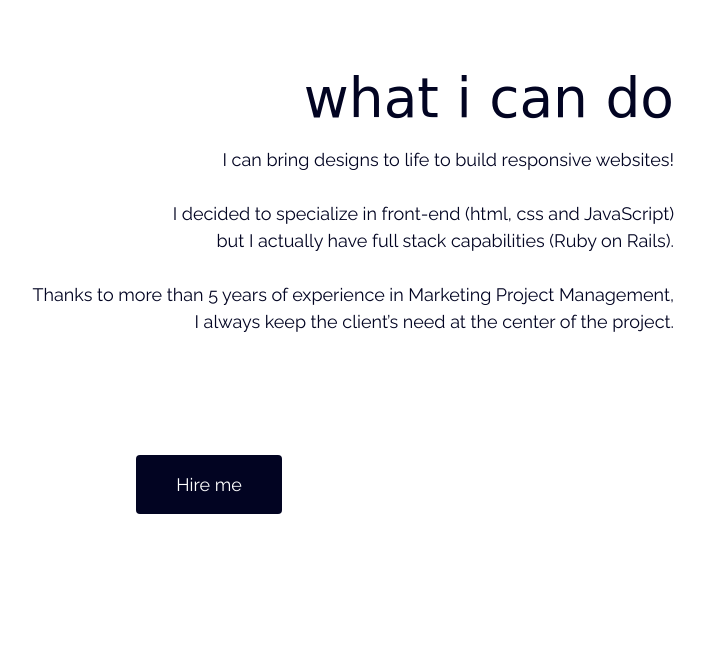
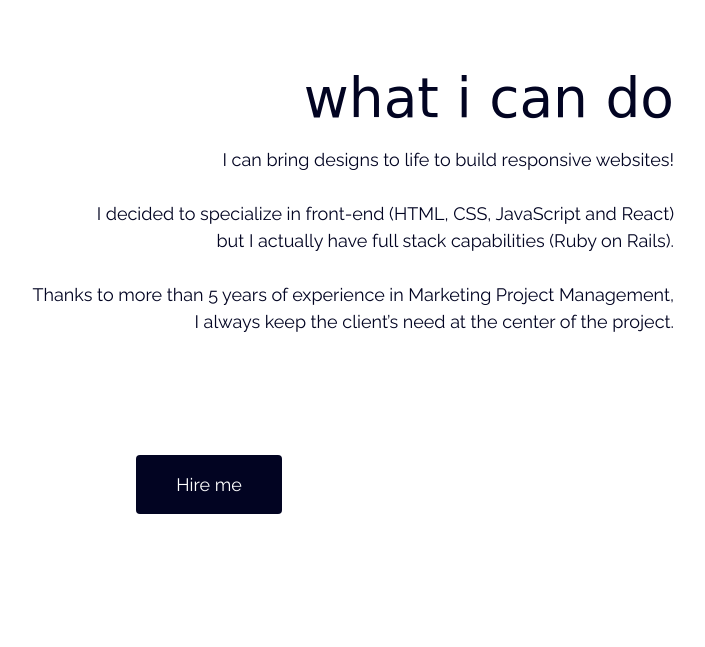
Before and after one commit to Alt-katell/Alt-katell.github.io, a plain HTML site: page index.html in a window 1280 px wide. Shown: the part 908-1555 px from the top of the page, without its empty margins (431-1136 px from the left). Drawn offline with nearby package versions, Linux system fonts and the light colour scheme; a web font is replaced by a local one.

Commit message:
added react skills on about page

```diff
--- a/index.html
+++ b/index.html
@@ -87,7 +87,7 @@
         <h3>what i can do</h3>
         <p>
           I can bring designs to life to build responsive websites!<br><br>
-          I decided to specialize in front-end (html, css and JavaScript)<br>
+          I decided to specialize in front-end (HTML, CSS, JavaScript and React)<br>
           but I actually have full stack capabilities (Ruby on Rails).<br><br>
           Thanks to more than 5 years of experience in Marketing Project Management,<br>
           I always keep the client’s need at the center of the project.
```
